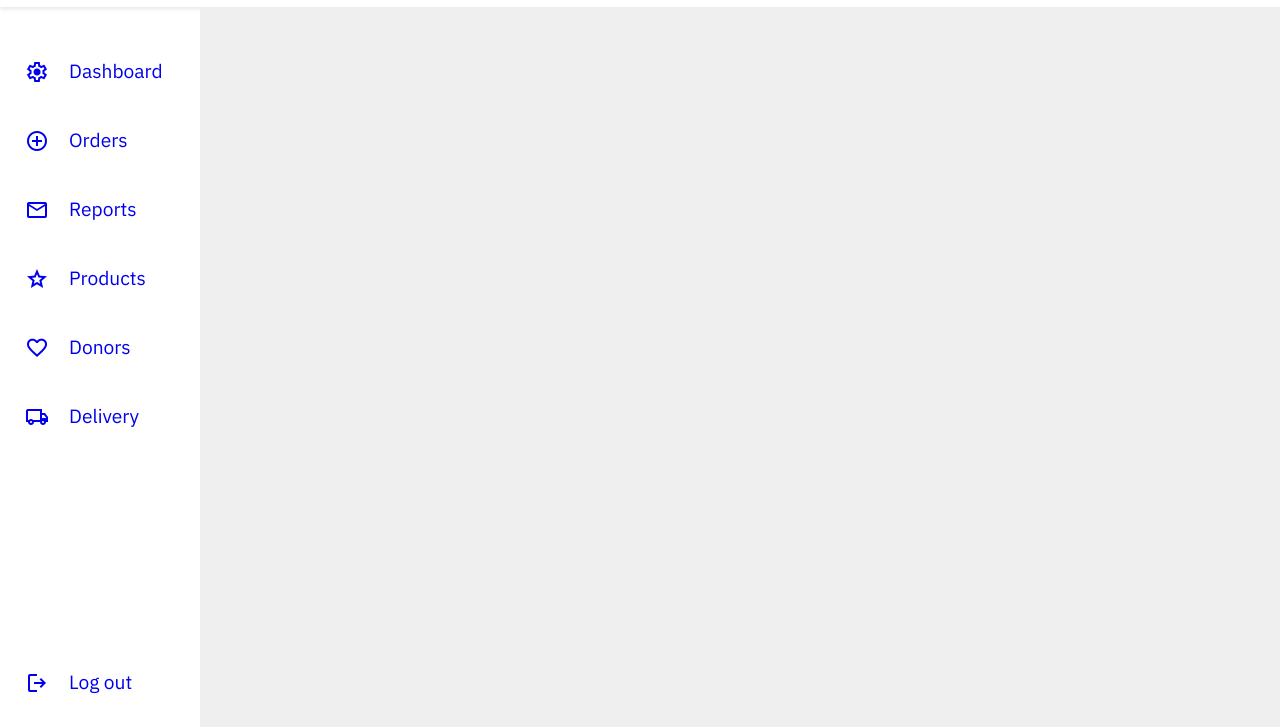
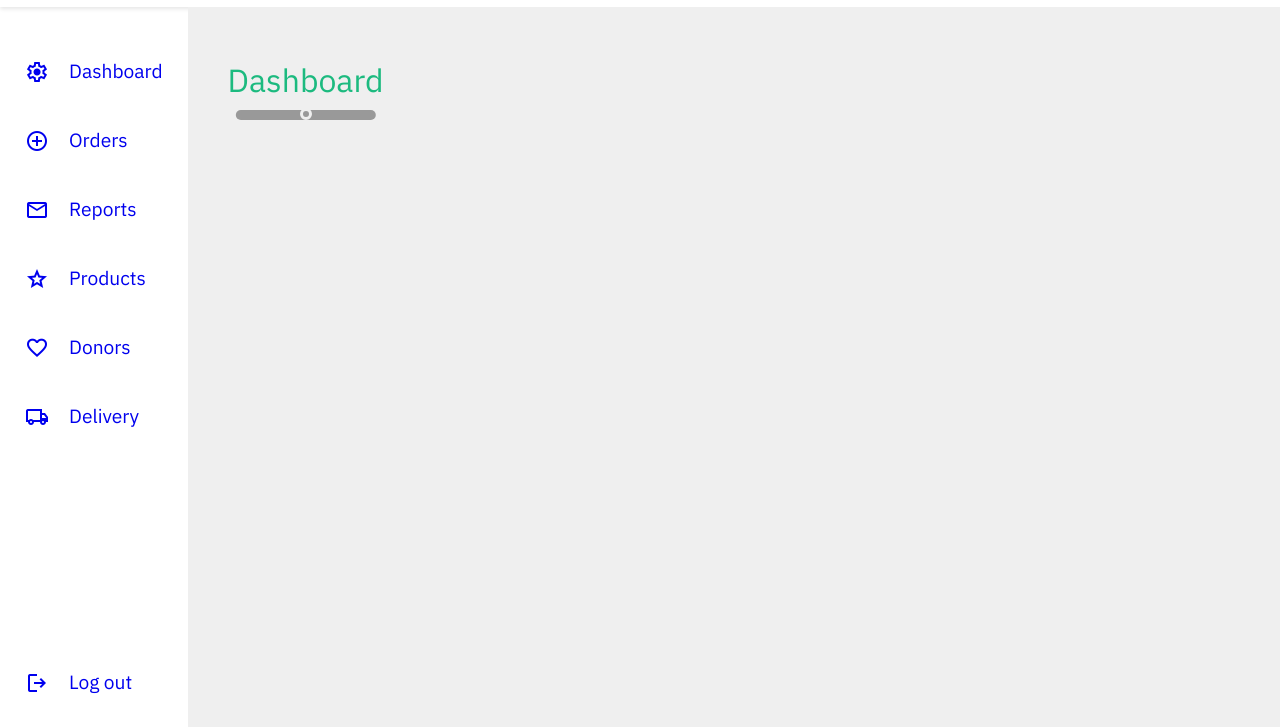
Before and after one commit to FarahAkl/FeedBridge, a plain HTML site: page dashboard.html in a window 1280 px wide. Shown: the part 73-800 px from the top of the page. Drawn offline with nearby package versions, Linux system fonts and the light colour scheme.

Commit message:
special heading style

```diff
--- a/dashboard.html
+++ b/dashboard.html
@@ -30,7 +30,7 @@
             <a href="dashboard.html">
               <span class="material-symbols-outlined"> settings </span>
               <p>Dashboard</p>
-              </a>
+            </a>
           </li>
           <li>
             <a href="#">
@@ -70,7 +70,13 @@
           </a>
         </div>
       </div>
-      <div class="content-page"></div>
+      <div class="content-page">
+        <div class="dashboard-page">
+          <div class="special-heading">
+            <h1>Dashboard</h1>
+          </div>
+        </div>
+      </div>
     </div>
   </body>
 </html>
--- a/style.css
+++ b/style.css
@@ -3,6 +3,7 @@
 * {
   margin: 0;
   padding: 0;
+  box-sizing: border-box;
   scroll-behavior: smooth;
 }
 body {
@@ -21,6 +22,54 @@ a {
   text-decoration: none;
   &:visited {
     color: inherit;
+  }
+}
+.special-heading {
+  padding: 50px 40px;
+  h1 {
+    color: var(--main-color);
+    font-weight: 400;
+    position: relative;
+    display: inline-block;
+    &::before {
+      content: "";
+      position: absolute;
+      height: 10px;
+      width: 90%;
+      background-color: #999;
+      border-radius: 6px;
+      -webkit-border-radius: 6px;
+      -moz-border-radius: 6px;
+      -ms-border-radius: 6px;
+      -o-border-radius: 6px;
+      bottom: -15px;
+      left: 50%;
+      transform: translateX(-50%);
+      -webkit-transform: translateX(-50%);
+      -moz-transform: translateX(-50%);
+      -ms-transform: translateX(-50%);
+      -o-transform: translateX(-50%);
+    }
+    &::after {
+      content: "";
+      position: absolute;
+      width: 6px;
+      height: 6px;
+      border: #efefef 3px solid;
+      border-radius: 50%;
+      background-color: #999;
+      -webkit-border-radius: 50%;
+      -moz-border-radius: 50%;
+      -ms-border-radius: 50%;
+      -o-border-radius: 50%;
+      bottom: -15px;
+      left: 50%;
+      transform: translateX(-50%);
+      -webkit-transform: translateX(-50%);
+      -moz-transform: translateX(-50%);
+      -ms-transform: translateX(-50%);
+      -o-transform: translateX(-50%);
+    }
   }
 }
 header {
@@ -59,7 +108,7 @@ header {
   min-height: calc(100vh - 80px);
   .sidebar {
     padding: 50px 25px;
-    width: 150px;
+    min-width: 150px;
     color: var(--text-color);
     li {
       font-size: 1.2rem;
```
